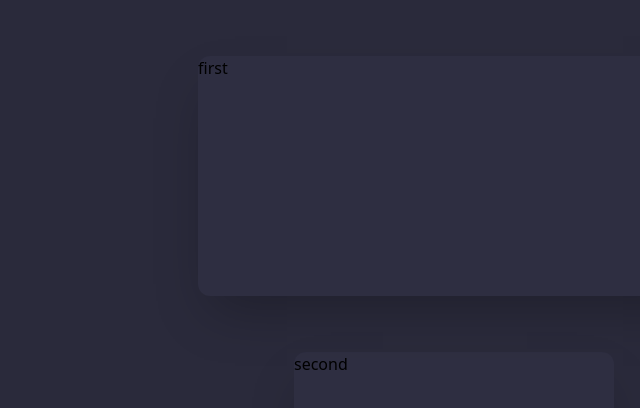
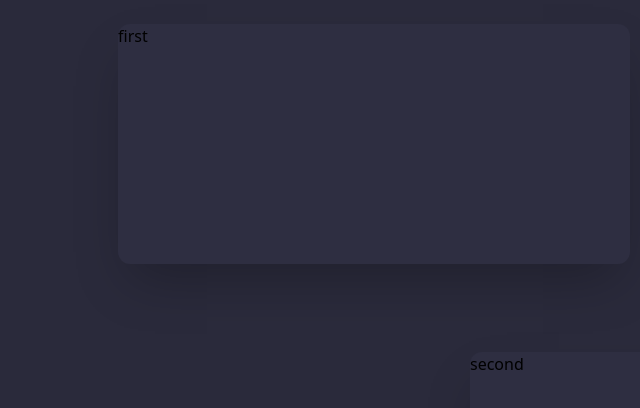
Before and after one commit to nasir-001/100-components, a Vue app: page /layout23 in a window 1280 px wide. Shown: the top 408 px of the page, without its empty margins (186-826 px from the left). Built offline with nearby package versions, Linux system fonts and the light colour scheme; the HTML template or start-up script is replaced by a standard one.

Commit message:
finish positioning component 23 cards

```diff
--- a/src/views/Layout23.vue
+++ b/src/views/Layout23.vue
@@ -1,10 +1,12 @@
 <template>
   <div class="bg-layout23backgroundColor h-screen">
-    <div class="bg-layout23cardBackgroundColor h-60 rounded-xl mx-auto w-124 top-14 sticky shadow-2xl">
-      first
-    </div>
-    <div class="bg-layout23cardBackgroundColor h-72 rounded-xl mx-auto w-80 mt-28 shadow-2xl">
-      second
+    <div class="flex justify-center">
+      <div class="bg-layout23cardBackgroundColor h-60 rounded-xl w-124 top-6 sticky shadow-2xl">
+        first
+      </div>
+      <div class="bg-layout23cardBackgroundColor h-72 rounded-xl w-80 mt-88 -ml-40 shadow-2xl">
+        second
+      </div>
     </div>
   </div>
 </template>
```
